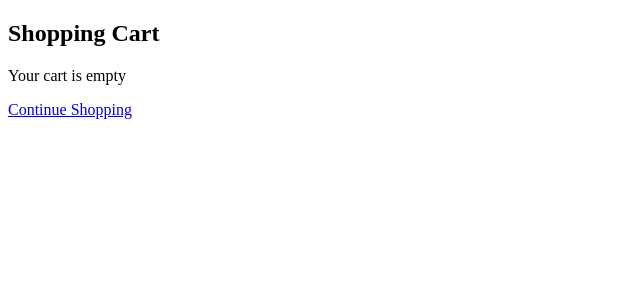
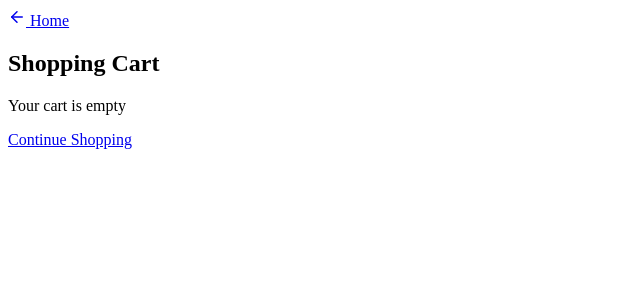
Before and after one commit to SufiyanMogal07/shopkart-ecommerce, a Next.js app in the folder client/: page /cartpage in a window 1280 px wide. Shown: the top 300 px of the page, without its empty margins (0-640 px from the left). Built offline with nearby package versions, Linux system fonts and the light colour scheme.

Commit message:
refactor: small update in cartpage

```diff
--- a/client/pages/cartpage.jsx
+++ b/client/pages/cartpage.jsx
@@ -3,6 +3,7 @@
 import { getItem, setItem } from "@/utils/localstorage/storage"
 import React, { useEffect, useState } from "react"
 import Link from "next/link"
+import { ArrowLeftIcon } from "lucide-react"
 
 const CartPage = () => {
   const [cart, setCart] = useState([])
@@ -43,7 +44,11 @@ const CartPage = () => {
 
   return (
     <div className="p-6 min-h-[85vh] max-w-4xl mx-auto">
-      <h2 className="text-3xl font-semibold mb-6">Shopping Cart</h2>
+      <div className="text-lg font-semibold text-violet-950">
+        <Link className="flex items-center gap-x-1" href={"/"}> <ArrowLeftIcon size={18}/> Home</Link>
+      </div>
+      {/* <Link className="flex items-center gap-x-1 mb-2" href={"/"}><ArrowLeftIcon size={20}/> Back to Home Page</Link> */}
+      <h2 className="text-3xl font-semibold mt-3 mb-6">Shopping Cart</h2>
 
       {cart.length === 0 ? (
         <div className="text-center mt-10">
```
